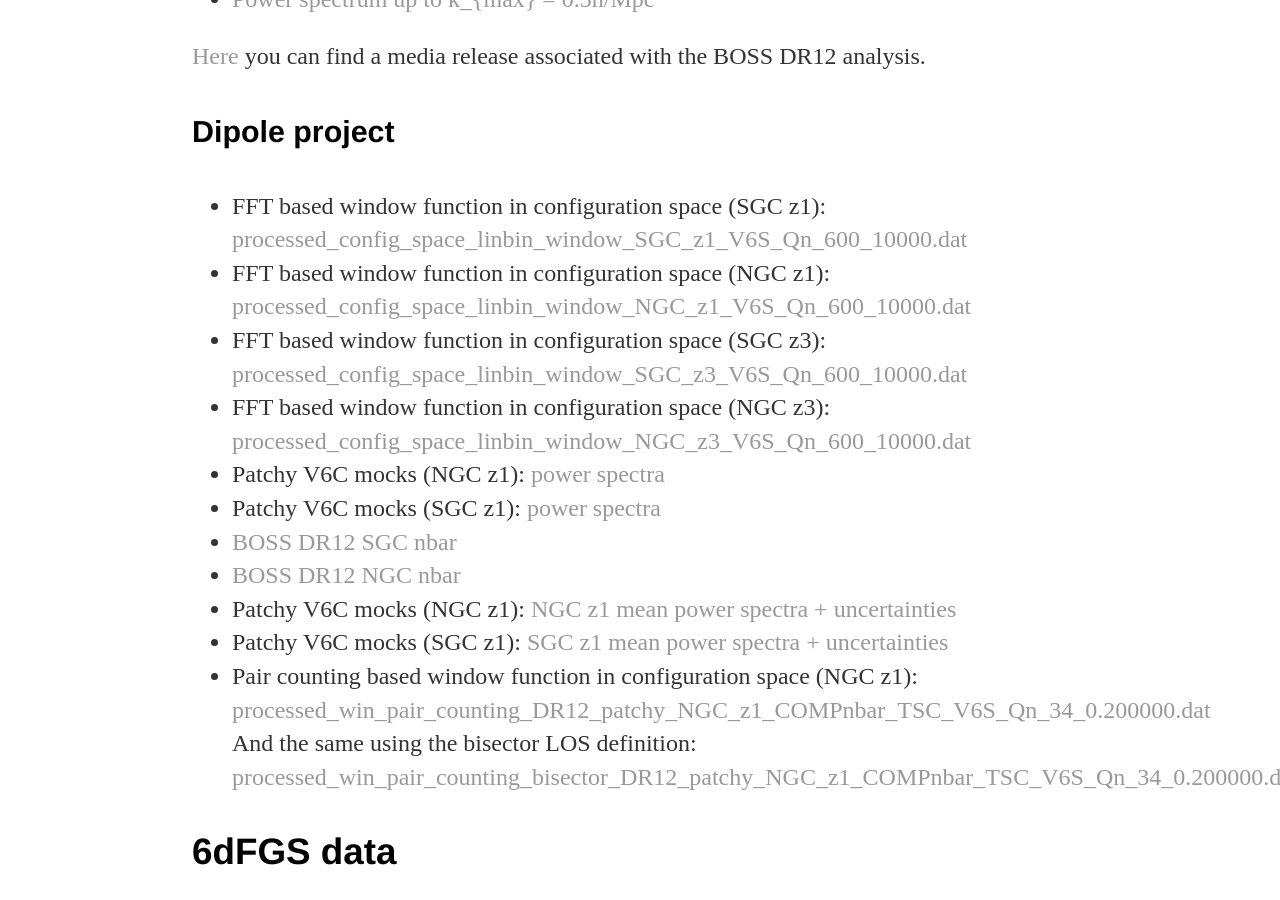
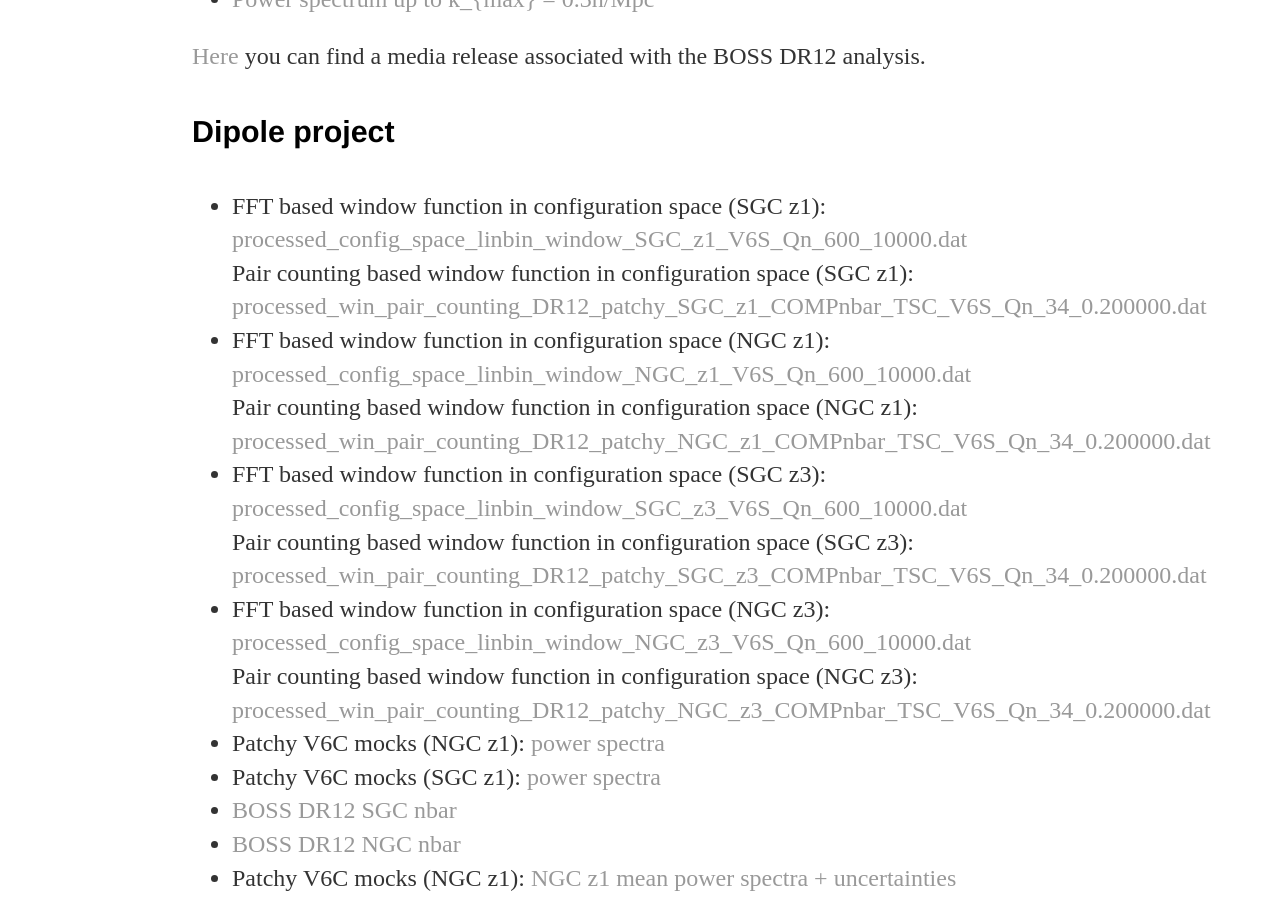
Before and after one commit to fbeutler/fbeutler.github.io, a Jekyll site: the page built from hub/hub.html, in a window 1280 px wide and 900 px high, scrolled down 2098 px. Built offline with Jekyll 4.4.1, drawn with Linux system fonts in a browser that asks for light colours.

Commit message:
Update hub.html

```diff
--- a/hub/hub.html
+++ b/hub/hub.html
@@ -155,19 +155,27 @@
   <ul>
     <li>
       FFT based window function in configuration space (SGC z1):
-      <a href='/hub/processed_config_space_linbin_window_SGC_z1_V6S_Qn_600_10000.dat' target="_blank">processed_config_space_linbin_window_SGC_z1_V6S_Qn_600_10000.dat</a>
+      <a href='/hub/processed_config_space_linbin_window_SGC_z1_V6S_Qn_600_10000.dat' target="_blank">processed_config_space_linbin_window_SGC_z1_V6S_Qn_600_10000.dat</a><br>
+      Pair counting based window function in configuration space (SGC z1):
+      <a href='/hub/processed_win_pair_counting_DR12_patchy_SGC_z1_COMPnbar_TSC_V6S_Qn_34_0.200000.dat' target="_blank">processed_win_pair_counting_DR12_patchy_SGC_z1_COMPnbar_TSC_V6S_Qn_34_0.200000.dat</a>
     </li>
     <li>
       FFT based window function in configuration space (NGC z1):
-      <a href='/hub/processed_config_space_linbin_window_NGC_z1_V6S_Qn_600_10000.dat' target="_blank">processed_config_space_linbin_window_NGC_z1_V6S_Qn_600_10000.dat</a>
+      <a href='/hub/processed_config_space_linbin_window_NGC_z1_V6S_Qn_600_10000.dat' target="_blank">processed_config_space_linbin_window_NGC_z1_V6S_Qn_600_10000.dat</a><br>
+      Pair counting based window function in configuration space (NGC z1):
+      <a href='/hub/processed_win_pair_counting_DR12_patchy_NGC_z1_COMPnbar_TSC_V6S_Qn_34_0.200000.dat' target="_blank">processed_win_pair_counting_DR12_patchy_NGC_z1_COMPnbar_TSC_V6S_Qn_34_0.200000.dat</a>
     </li>
     <li>
       FFT based window function in configuration space (SGC z3):
-      <a href='/hub/processed_config_space_linbin_window_SGC_z3_V6S_Qn_600_10000.dat' target="_blank">processed_config_space_linbin_window_SGC_z3_V6S_Qn_600_10000.dat</a>
+      <a href='/hub/processed_config_space_linbin_window_SGC_z3_V6S_Qn_600_10000.dat' target="_blank">processed_config_space_linbin_window_SGC_z3_V6S_Qn_600_10000.dat</a><br>
+      Pair counting based window function in configuration space (SGC z3):
+      <a href='/hub/processed_win_pair_counting_DR12_patchy_SGC_z3_COMPnbar_TSC_V6S_Qn_34_0.200000.dat' target="_blank">processed_win_pair_counting_DR12_patchy_SGC_z3_COMPnbar_TSC_V6S_Qn_34_0.200000.dat</a>
     </li>
     <li>
       FFT based window function in configuration space (NGC z3):
-      <a href='/hub/processed_config_space_linbin_window_NGC_z3_V6S_Qn_600_10000.dat' target="_blank">processed_config_space_linbin_window_NGC_z3_V6S_Qn_600_10000.dat</a>
+      <a href='/hub/processed_config_space_linbin_window_NGC_z3_V6S_Qn_600_10000.dat' target="_blank">processed_config_space_linbin_window_NGC_z3_V6S_Qn_600_10000.dat</a><br>
+      Pair counting based window function in configuration space (NGC z3):
+      <a href='/hub/processed_win_pair_counting_DR12_patchy_NGC_z3_COMPnbar_TSC_V6S_Qn_34_0.200000.dat' target="_blank">processed_win_pair_counting_DR12_patchy_NGC_z3_COMPnbar_TSC_V6S_Qn_34_0.200000.dat</a>
     </li>
     <li>
       Patchy V6C mocks (NGC z1):
```
